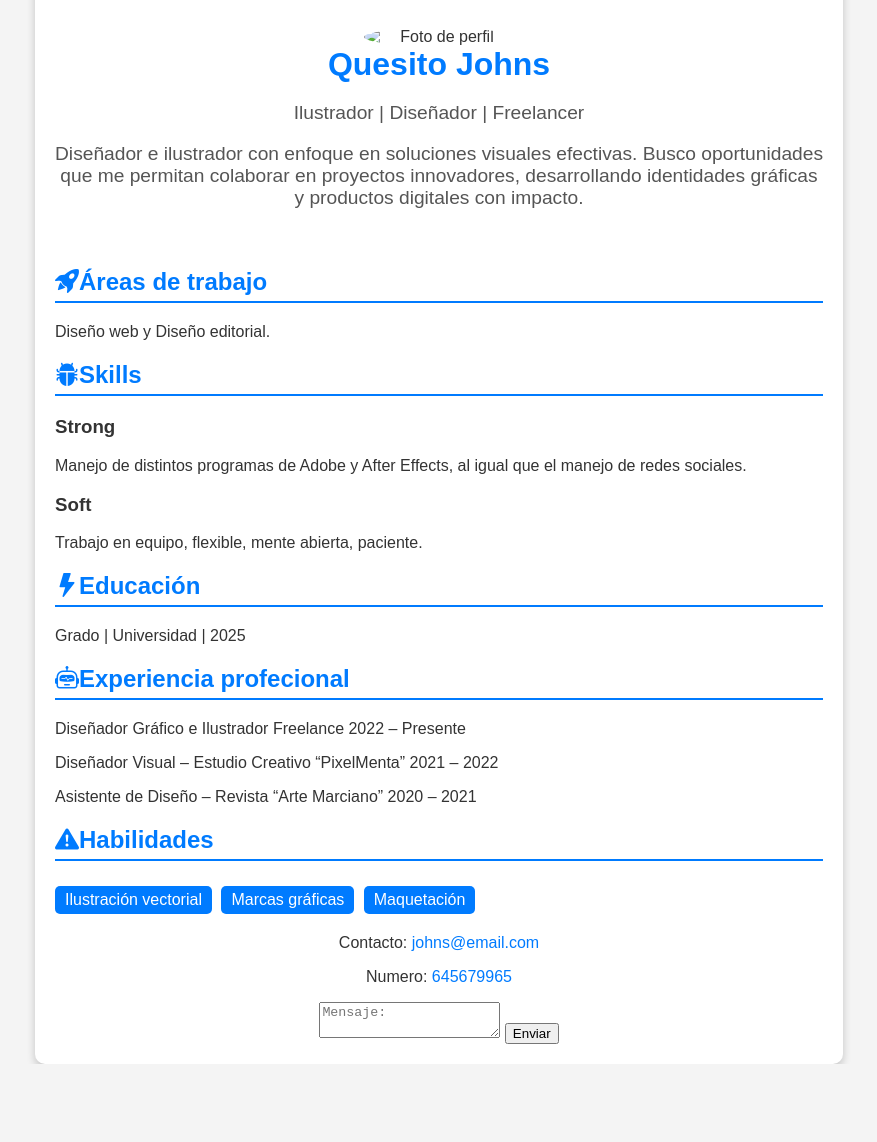
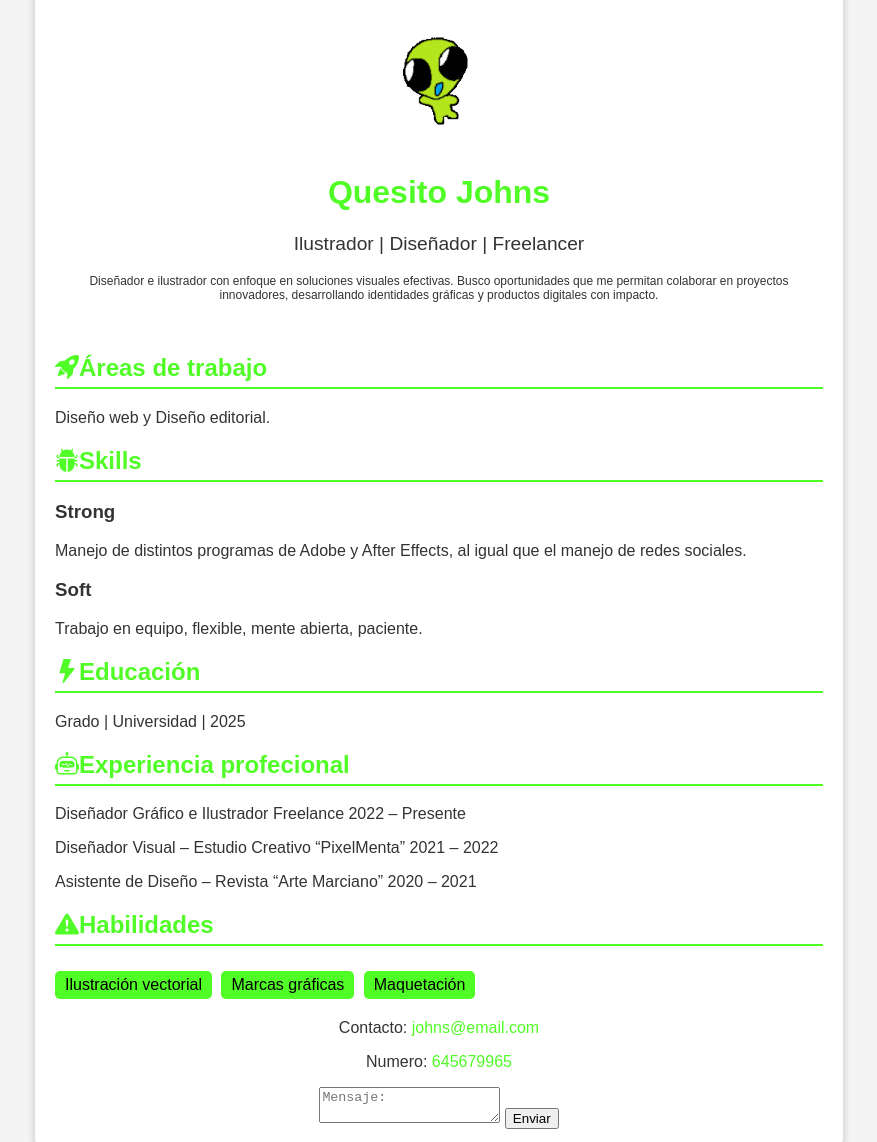
Before and after one commit to Naty-hiv3M1nd/practicas-Nataly-angulo, a plain HTML site: page cv2.html in a window 1280 px wide. Shown: the part 114-1256 px from the top of the page, without its empty margins (201-1078 px from the left). Before the commit the page ends 1178 px from the top, so only its background shows below. Drawn offline with nearby package versions, Linux system fonts and the light colour scheme.

Commit message:
Add files via upload

```diff
--- a/css/cv.css
+++ b/css/cv.css
@@ -17,23 +17,37 @@ body {
     width: 60%;
     padding: 20px;
     box-shadow: 0 4px 8px rgba(0, 0, 0, 0.2);
-    border-radius: 10px;
+    border-radius: 10px; margin-top: 60px;}
+
+.descripcion {
+    font-size: 12px;
 }
 
 /* Encabezado */
 header {
+
     text-align: center;
     padding-bottom: 20px;
 }
 
+img {
+    max-width: 20%;
+    height: auto;
+  }
+
+.nave {
+    color:#333333; font-size: 15px;
+
+
+}
+
 header h1 {
-    margin: 0;
-    color: #007bff;
+    color: #51fd26 ;
 }
 
 header p {
     font-size: 1.2em;
-    color: #555;
+    color: #333333;
 }
 
 /* Secciones */
@@ -42,9 +56,9 @@ section {
 }
 
 h2 {
-    border-bottom: 2px solid #007bff;
+    border-bottom: 2px solid #51fd26;
     padding-bottom: 5px;
-    color: #007bff;
+    color: #51fd26;
 }
 
 /* Experiencia laboral */
@@ -59,8 +73,8 @@ h2 {
 }
 
 .habilidades li {
-    background: #007bff;
-    color: white;
+    background: #51fd26;
+    color: rgb(0, 0, 0);
     display: inline-block;
     padding: 5px 10px;
     border-radius: 5px;
@@ -74,6 +88,6 @@ footer {
 }
 
 footer a {
-    color: #007bff;
+    color: #51fd26;
     text-decoration: none;
 }
```
Also changed, not shown: img/alien-cute-alien.gif (added), img/imagenCV.jpeg (added).
